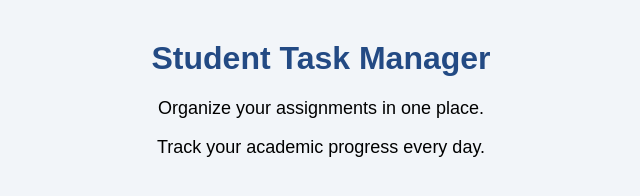
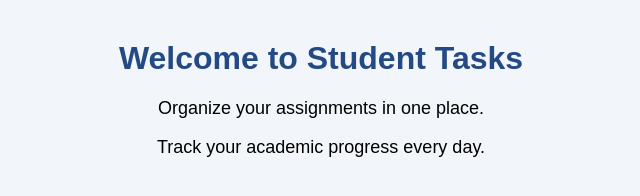
Before and after one commit to Kali-cyb/student-task-manager, a plain HTML site: page index.html in a window 1280 px wide. Shown: the whole page, without its empty margins (319-959 px from the left). Drawn offline with Linux system fonts and the light colour scheme.

Commit message:
Update main homepage heading

```diff
--- a/index.html
+++ b/index.html
@@ -8,7 +8,7 @@
     <link rel="stylesheet" href="style.css">
 </head>
 <body>
-    <h1>Student Task Manager</h1>
+    <h1>Welcome to Student Tasks</h1>
     <p>Organize your assignments in one place.</p>
     <p>Track your academic progress every day.</p>
 </body>
```
